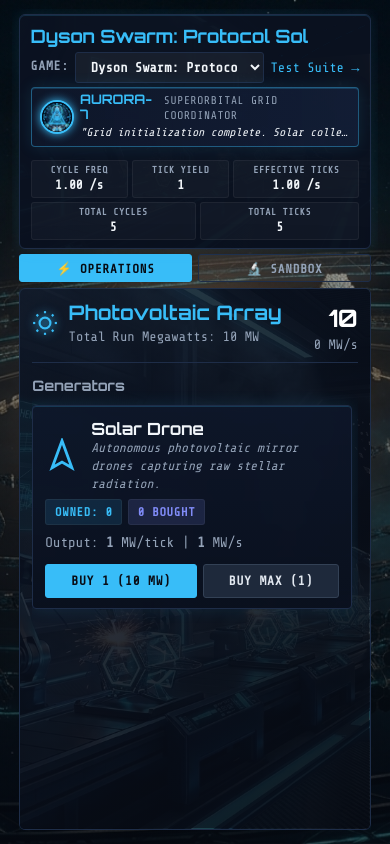
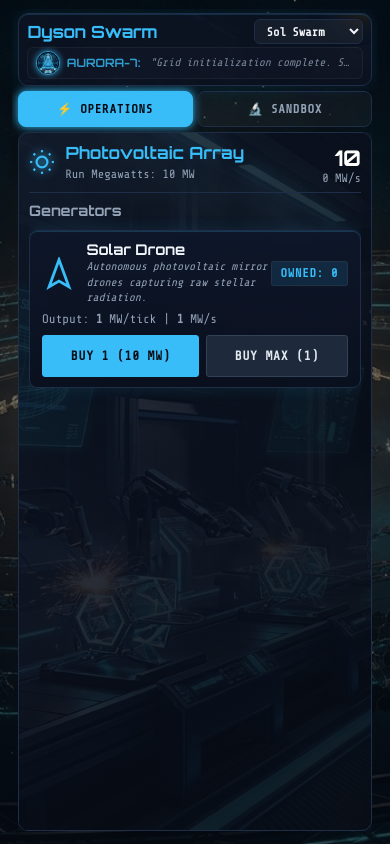
Before and after one commit to mattiasgreen/inc-engine, a plain HTML site: page index.html in a window 390 px wide. Drawn offline with nearby package versions, Linux system fonts and the light colour scheme.

Commit message:
fix(mobile): overhaul Android vertical layout, remove static telemetry header, and eliminate scrollbars

```diff
--- a/index.html
+++ b/index.html
@@ -127,31 +127,31 @@
       display: flex;
       justify-content: space-between;
       align-items: center;
-      margin-bottom: 0.45rem;
+      margin-bottom: 0.35rem;
       flex-wrap: wrap;
       gap: 0.5rem;
     }
-    .title-group h1 { font-size: 1.35rem; font-weight: 700; color: var(--primary); letter-spacing: -0.01em; }
-    .title-group p { font-size: 0.8rem; color: var(--text-muted); }
+    .title-group h1 { font-size: 1.25rem; font-weight: 700; color: var(--primary); letter-spacing: -0.01em; }
+    .title-group p { font-size: 0.78rem; color: var(--text-muted); }
     .game-switcher-container {
       display: flex;
       align-items: center;
-      gap: 0.5rem;
+      gap: 0.4rem;
     }
     .update-toast {
       display: flex;
       align-items: center;
-      gap: 0.5rem;
+      gap: 0.4rem;
       background: rgba(16, 185, 129, 0.25);
       border: 1px solid var(--success);
       color: #fff;
-      padding: 0.2rem 0.55rem;
+      padding: 0.2rem 0.5rem;
       border-radius: var(--border-radius-btn);
       font-size: 0.75rem;
       animation: pulseGlow 2.5s infinite;
     }
     .game-switcher-label {
-      font-size: 0.8rem;
+      font-size: 0.78rem;
       text-transform: var(--tag-case);
       letter-spacing: var(--tag-letter-spacing);
       font-weight: 600;
@@ -161,9 +161,9 @@
       background: rgba(255, 255, 255, 0.05);
       border: 1px solid var(--card-border);
       color: var(--text);
-      padding: 0.35rem 0.65rem;
+      padding: 0.3rem 0.6rem;
       border-radius: var(--border-radius-btn);
-      font-size: 0.85rem;
+      font-size: 0.82rem;
       font-family: var(--font-body);
       font-weight: 600;
       cursor: pointer;
@@ -172,35 +172,22 @@
       background: var(--card-bg);
       color: var(--text);
     }
-    .nav-links a {
-      color: var(--primary);
-      text-decoration: none;
-      font-size: 0.85rem;
-    }
 
-    /* Character Guide & Telemetry Row */
-    .guide-telemetry-row {
-      display: flex;
-      justify-content: space-between;
-      align-items: center;
-      gap: 0.85rem;
-      flex-wrap: wrap;
-    }
+    /* Character Guide Banner */
     .character-banner {
       display: flex;
-      gap: 0.75rem;
+      gap: 0.65rem;
       align-items: center;
       background: var(--banner-bg);
       border: 1px solid var(--banner-border);
       border-radius: var(--border-radius-card);
       box-shadow: var(--card-glow);
-      padding: 0.35rem 0.75rem;
-      flex: 1 1 340px;
+      padding: 0.3rem 0.65rem;
       min-width: 0;
     }
     .character-portrait {
-      width: 44px;
-      height: 44px;
+      width: 36px;
+      height: 36px;
       border-radius: 50%;
       overflow: hidden;
       border: 2px solid var(--primary);
@@ -224,41 +211,47 @@
     .character-meta {
       min-width: 0;
       flex: 1;
+      display: flex;
+      align-items: baseline;
+      gap: 0.5rem;
+      overflow: hidden;
     }
-    .character-meta h4 {
-      font-size: 0.95rem;
+    .character-name {
+      font-size: 0.88rem;
       font-weight: 700;
       color: var(--primary);
-      line-height: 1.2;
+      white-space: nowrap;
     }
-    .character-meta .character-title {
+    .character-title {
       font-size: 0.7rem;
       text-transform: var(--tag-case);
       letter-spacing: var(--tag-letter-spacing);
       color: var(--text-muted);
+      white-space: nowrap;
     }
     .character-quote {
-      font-size: 0.82rem;
+      font-size: 0.8rem;
       font-style: italic;
       color: var(--text);
       white-space: nowrap;
       overflow: hidden;
       text-overflow: ellipsis;
-      margin-top: 0.1rem;
+      flex: 1;
+      min-width: 0;
     }
 
+    /* Engine Telemetry Grid (Inside Sandbox Panel) */
     .telemetry-grid {
-      display: flex;
+      display: grid;
+      grid-template-columns: repeat(auto-fit, minmax(130px, 1fr));
       gap: 0.5rem;
-      flex-wrap: wrap;
-      align-items: center;
-      justify-content: flex-end;
+      margin-top: 0.35rem;
     }
     .telemetry-item {
       display: flex;
       flex-direction: column;
       background: rgba(255, 255, 255, 0.03);
-      padding: 0.2rem 0.5rem;
+      padding: 0.35rem 0.6rem;
       border-radius: var(--border-radius-btn);
       border: 1px solid rgba(255, 255, 255, 0.05);
     }
@@ -651,6 +644,7 @@
       font-weight: 600;
       letter-spacing: var(--tag-letter-spacing);
       text-transform: var(--tag-case);
+      white-space: nowrap;
     }
     .meta, .desc { font-size: 0.88rem; color: var(--text-muted); margin-bottom: 0.75rem; }
     .actions { display: flex; gap: 0.5rem; }
@@ -738,60 +732,126 @@
     /* Mobile Responsive Layout Styles (placed at end of stylesheet to ensure proper cascade) */
     @media (max-width: 900px) {
       body {
-        padding: 0.35rem 0.45rem;
+        padding: 0.25rem 0.35rem;
       }
       header {
-        padding: 0.45rem 0.65rem;
-        margin-bottom: 0.35rem;
+        padding: 0.35rem 0.55rem;
+        margin-bottom: 0.3rem;
+        border-radius: 10px;
       }
       .top-bar {
-        margin-bottom: 0.25rem;
-        gap: 0.25rem;
+        display: flex;
+        justify-content: space-between;
+        align-items: center;
+        margin-bottom: 0.2rem;
+        flex-wrap: nowrap;
+        gap: 0.35rem;
       }
-      .title-group h1 { font-size: 1.15rem; }
-      .title-group p { display: none; }
+      .title-group {
+        min-width: 0;
+        flex: 1;
+      }
+      .title-group h1 {
+        font-size: 1.05rem;
+        white-space: nowrap;
+        overflow: hidden;
+        text-overflow: ellipsis;
+      }
+      .title-group p {
+        display: none;
+      }
+      .game-switcher-container {
+        display: flex;
+        align-items: center;
+        gap: 0.3rem;
+        flex-shrink: 0;
+      }
+      .game-switcher-label {
+        display: none;
+      }
+      .game-select {
+        font-size: 0.75rem;
+        padding: 0.2rem 0.45rem;
+        border-radius: 6px;
+        max-width: 140px;
+      }
       .character-banner {
-        padding: 0.25rem 0.5rem;
-        gap: 0.4rem;
-        flex: 1 1 100%;
+        padding: 0.2rem 0.45rem;
+        gap: 0.45rem;
+        border-radius: 6px;
+        margin-top: 0.15rem;
+        background: rgba(255, 255, 255, 0.02);
+        border: 1px solid rgba(255, 255, 255, 0.06);
+        box-shadow: none;
       }
       .character-portrait {
-        width: 34px;
-        height: 34px;
+        width: 24px;
+        height: 24px;
+        border-width: 1.5px;
+        box-shadow: 0 0 6px var(--primary);
       }
-      .character-meta h4 { font-size: 0.82rem; }
-      .character-quote { font-size: 0.72rem; }
-      .telemetry-grid {
-        gap: 0.25rem;
-        width: 100%;
-        justify-content: space-between;
-      }
-      .telemetry-item {
-        padding: 0.15rem 0.35rem;
-        flex: 1 1 auto;
-        text-align: center;
-      }
-      .telemetry-item .label { font-size: 0.6rem; }
-      .telemetry-item .value { font-size: 0.8rem; }
-      .game-switcher-container {
-        width: 100%;
+      .character-meta {
         display: flex;
         align-items: center;
-        justify-content: space-between;
-        gap: 0.4rem;
+        gap: 0.35rem;
+        overflow: hidden;
+        white-space: nowrap;
       }
-      .game-select {
-        flex: 1;
-        min-width: 0;
+      .character-name {
+        font-size: 0.72rem;
+        font-weight: 700;
+        color: var(--primary);
+        flex-shrink: 0;
+      }
+      .character-name::after {
+        content: ':';
+        margin-right: 0.25rem;
+      }
+      .character-title {
+        display: none;
+      }
+      .character-quote {
+        font-size: 0.7rem;
+        color: var(--text-muted);
+        font-style: italic;
+        overflow: hidden;
+        text-overflow: ellipsis;
+        white-space: nowrap;
+        margin-top: 0;
       }
       .mobile-nav-tabs {
         display: flex;
-        margin-bottom: 0.35rem;
+        gap: 0.3rem;
+        margin-bottom: 0.3rem;
+        flex-shrink: 0;
+      }
+      .mobile-tab-btn {
+        flex: 1;
+        padding: 0.42rem 0.35rem;
+        font-size: 0.76rem;
+        font-weight: 600;
+        border-radius: 8px;
+        border: 1px solid var(--card-border);
+        background: rgba(255, 255, 255, 0.04);
+        color: var(--text-muted);
+        cursor: pointer;
+        display: flex;
+        align-items: center;
+        justify-content: center;
+        min-height: 36px;
+      }
+      .mobile-tab-btn.active {
+        background: var(--primary);
+        color: #060a12;
+        border-color: var(--primary);
+        font-weight: 700;
+        box-shadow: 0 0 10px var(--primary);
       }
       .spa-workspace {
         flex-direction: column !important;
         flex: 1;
         min-height: 0;
+        gap: 0;
       }
       .spa-col, .spa-col-right {
         flex: 1 1 100% !important;
@@ -803,27 +863,90 @@
         display: none !important;
       }
       .panel {
-        padding: 0.65rem 0.75rem;
+        padding: 0.55rem 0.65rem;
+        border-radius: 10px;
+      }
+      .panel-header {
+        padding-bottom: 0.35rem;
+        margin-bottom: 0.45rem;
+      }
+      .panel-title {
+        font-size: 1.05rem;
+      }
+      .currency-display {
+        font-size: 1.35rem;
+        line-height: 1.1;
+      }
+      .currency-sub {
+        font-size: 0.75rem;
+      }
+      .panel-scrollable {
+        scrollbar-width: none !important;
+        -ms-overflow-style: none !important;
+        padding-right: 0 !important;
+      }
+      .panel-scrollable::-webkit-scrollbar {
+        display: none !important;
+        width: 0 !important;
+        height: 0 !important;
+      }
+      .cards-list {
+        gap: 0.45rem;
+        margin-bottom: 0.75rem;
       }
       .card {
         padding: 0.65rem 0.75rem;
-        margin-bottom: 0.5rem;
+        margin-bottom: 0.4rem;
+        border-radius: 8px;
       }
       .card-header {
-        flex-direction: column;
-        align-items: flex-start;
-        gap: 0.35rem;
+        display: flex;
+        flex-direction: row;
+        justify-content: space-between;
+        align-items: center;
+        margin-bottom: 0.3rem;
+      }
+      .bought-badge {
+        display: none !important;
+      }
+      .card h3, .card h4 {
+        font-size: 0.92rem;
+        line-height: 1.2;
+      }
+      .lore-text {
+        font-size: 0.7rem;
+      }
+      .meta, .desc {
+        font-size: 0.78rem;
+        margin-bottom: 0.4rem;
       }
       .actions {
         display: flex;
-        gap: 0.35rem;
+        gap: 0.4rem;
         width: 100%;
       }
       .actions .btn {
         flex: 1 1 auto;
-        padding: 0.55rem 0.65rem;
+        min-height: 42px;
+        padding: 0.5rem 0.4rem;
         font-size: 0.8rem;
+        font-weight: 700;
         text-align: center;
+        display: flex;
+        align-items: center;
+        justify-content: center;
+      }
+      .btn-buy-1 {
+        flex: 1.2 1 auto;
+      }
+      .btn-buy-max {
+        flex: 1 1 auto;
+      }
+      .sandbox-panel {
+        padding: 0.85rem;
+      }
+      .sandbox-grid {
+        gap: 0.85rem;
       }
     }
   </style>
@@ -840,55 +963,25 @@
       </div>
       <div class="game-switcher-container">
         <div id="pwa-update-toast" class="update-toast" style="display: none;">
-          <span>New update ready!</span>
+          <span>New update!</span>
           <button id="btn-refresh-app" class="btn primary" style="padding: 0.2rem 0.5rem; font-size: 0.72rem;">Refresh</button>
         </div>
         <label for="game-select" class="game-switcher-label">Game:</label>
-        <select id="game-select" class="game-select"></select>
-        <button id="btn-install-pwa" class="btn primary" style="display: none; align-items: center; gap: 0.35rem; padding: 0.3rem 0.65rem; font-size: 0.78rem;" title="Install as Progressive Web App">
-          <svg width="13" height="13" viewBox="0 0 24 24" fill="none" stroke="currentColor" stroke-width="2"><path d="M21 15v4a2 2 0 0 1-2 2H5a2 2 0 0 1-2-2v-4"></path><polyline points="7 10 12 15 17 10"></polyline><line x1="12" y1="15" x2="12" y2="3"></line></svg>
-          Install App
+        <select id="game-select" class="game-select" aria-label="Game World Selector"></select>
+        <button id="btn-install-pwa" class="btn primary" style="display: none; align-items: center; gap: 0.35rem; padding: 0.25rem 0.6rem; font-size: 0.76rem;" title="Install as Progressive Web App">
+          <svg width="12" height="12" viewBox="0 0 24 24" fill="none" stroke="currentColor" stroke-width="2"><path d="M21 15v4a2 2 0 0 1-2 2H5a2 2 0 0 1-2-2v-4"></path><polyline points="7 10 12 15 17 10"></polyline><line x1="12" y1="15" x2="12" y2="3"></line></svg>
+          Install
         </button>
-        <div class="nav-links">
-          <a href="test.html">Test Suite →</a>
-        </div>
       </div>
     </div>
 
-    <!-- Character Guide & Progressive Dialogue Banner -->
-    <div class="guide-telemetry-row">
-      <div class="character-banner" id="character-banner">
-        <div class="character-portrait" id="character-portrait"></div>
-        <div class="character-meta">
-          <div style="display: flex; align-items: baseline; gap: 0.4rem;">
-            <h4 id="character-name">Guide</h4>
-            <span class="character-title" id="character-title">Coordinator</span>
-          </div>
-          <p class="character-quote" id="character-quote">"System online."</p>
-        </div>
-      </div>
-
-      <div class="telemetry-grid">
-        <div class="telemetry-item">
-          <span class="label">Cycle Freq</span>
-          <span class="value" id="telemetry-cycle-freq">1.00 /s</span>
-        </div>
-        <div class="telemetry-item">
-          <span class="label">Tick Yield</span>
-          <span class="value" id="telemetry-tick-yield">1.00</span>
-        </div>
-        <div class="telemetry-item">
-          <span class="label">Effective Ticks</span>
-          <span class="value" id="telemetry-eff-ticks">1.00 /s</span>
-        </div>
-        <div class="telemetry-item">
-          <span class="label">Total Cycles</span>
-          <span class="value" id="telemetry-total-cycles">0</span>
-        </div>
-        <div class="telemetry-item">
-          <span class="label">Total Ticks</span>
-          <span class="value" id="telemetry-total-ticks">0</span>
-        </div>
+    <!-- Character Guide & Progressive Dialogue Status Bar -->
+    <div class="character-banner" id="character-banner">
+      <div class="character-portrait" id="character-portrait"></div>
+      <div class="character-meta">
+        <h4 id="character-name" class="character-name">Guide</h4>
+        <span class="character-title" id="character-title">Coordinator</span>
+        <p class="character-quote" id="character-quote">"System online."</p>
       </div>
     </div>
   </header>
@@ -973,6 +1066,33 @@
       <section class="sandbox-panel" id="sandbox-panel">
         <h3 style="font-size: 0.95rem; color: var(--primary); margin-bottom: 0.5rem;">Simulation Sandbox & Dev Controls</h3>
         <div class="sandbox-grid">
+          <!-- Engine Diagnostics & Telemetry -->
+          <div class="sandbox-group" style="grid-column: 1 / -1;">
+            <h4>Engine Diagnostics & Telemetry</h4>
+            <div class="telemetry-grid">
+              <div class="telemetry-item">
+                <span class="label">Cycle Freq</span>
+                <span class="value" id="telemetry-cycle-freq">1.00 /s</span>
+              </div>
+              <div class="telemetry-item">
+                <span class="label">Tick Yield</span>
+                <span class="value" id="telemetry-tick-yield">1.00</span>
+              </div>
+              <div class="telemetry-item">
+                <span class="label">Effective Ticks</span>
+                <span class="value" id="telemetry-eff-ticks">1.00 /s</span>
+              </div>
+              <div class="telemetry-item">
+                <span class="label">Total Cycles</span>
+                <span class="value" id="telemetry-total-cycles">0</span>
+              </div>
+              <div class="telemetry-item">
+                <span class="label">Total Ticks</span>
+                <span class="value" id="telemetry-total-ticks">0</span>
+              </div>
+            </div>
+          </div>
+
           <div class="sandbox-group">
             <h4>Passive Time Jumps</h4>
             <div style="display: flex; gap: 0.35rem; flex-wrap: wrap;">
@@ -999,6 +1119,13 @@
               <button id="btn-hard-reset" class="btn danger">Hard Reset</button>
             </div>
           </div>
+
+          <div class="sandbox-group">
+            <h4>Developer Tools</h4>
+            <div>
+              <a href="test.html" class="btn secondary" style="display: inline-block; text-decoration: none; padding: 0.45rem 0.75rem; font-size: 0.8rem;">Run Test Suite →</a>
+            </div>
+          </div>
         </div>
       </section>
     </div>
--- a/src/games/aetherforge.js
+++ b/src/games/aetherforge.js
@@ -4,6 +4,7 @@
 export const aetherforgeGame = {
   id: 'aetherforge',
   name: 'Aetherforge: The Grand Ascension',
+  shortName: 'Aetherforge',
   subtitle: 'Weave raw celestial mana and bind arcane constructs',
   prestigeImage: './assets/prestige-aetherforge.jpg',
   prestigeTitle: 'Astral Transmutation Gateway',
--- a/src/games/dyson-swarm.js
+++ b/src/games/dyson-swarm.js
@@ -4,6 +4,7 @@
 export const dysonSwarmGame = {
   id: 'dyson-swarm',
   name: 'Dyson Swarm: Protocol Sol',
+  shortName: 'Dyson Swarm',
   subtitle: 'Orbital megastructure automation & solar extraction grid',
   prestigeImage: './assets/prestige-dyson.jpg',
   prestigeTitle: 'Quantum Singularity Compression Core',
--- a/src/games/index.js
+++ b/src/games/index.js
@@ -9,18 +9,24 @@ export const gamesList = [
   {
     id: dysonSwarmGame.id,
     name: dysonSwarmGame.name,
+    shortName: 'Dyson Swarm',
+    selectLabel: 'Sol Swarm',
     genre: 'Engineering / Hard Sci-Fi',
     config: dysonSwarmGame
   },
   {
     id: aetherforgeGame.id,
     name: aetherforgeGame.name,
+    shortName: 'Aetherforge',
+    selectLabel: 'Aetherforge',
     genre: 'Fantasy / Arcane',
     config: aetherforgeGame
   },
   {
     id: sunkenObservatoryGame.id,
     name: sunkenObservatoryGame.name,
+    shortName: 'Sunken Observatory',
+    selectLabel: 'Observatory',
     genre: 'Cosmic Horror / Eldritch',
     config: sunkenObservatoryGame
   }
--- a/src/games/sunken-observatory.js
+++ b/src/games/sunken-observatory.js
@@ -4,6 +4,7 @@
 export const sunkenObservatoryGame = {
   id: 'sunken-observatory',
   name: 'The Sunken Observatory',
+  shortName: 'Sunken Observatory',
   subtitle: 'Unearth eldritch secrets submerged beneath the abyssal depths',
   prestigeImage: './assets/prestige-sunken.jpg',
   prestigeTitle: 'Cosmic Void Transcendence',
--- a/src/ui/app.js
+++ b/src/ui/app.js
@@ -198,7 +198,7 @@ function initGame(gameId) {
   }
 
   // Update Game Title & Subtitle in Header
-  document.getElementById('game-title').textContent = activeConfig.name;
+  document.getElementById('game-title').textContent = window.innerWidth <= 900 && activeConfig.shortName ? activeConfig.shortName : activeConfig.name;
   document.getElementById('game-subtitle').textContent = activeConfig.subtitle || '';
 
   // Render Game Selector
@@ -217,7 +217,7 @@ function populateGameSelector() {
   for (const game of gamesList) {
     const opt = document.createElement('option');
     opt.value = game.id;
-    opt.textContent = `${game.name} (${game.genre})`;
+    opt.textContent = game.selectLabel || game.shortName || game.name;
     if (game.id === activeGameId) {
       opt.selected = true;
     }
@@ -272,7 +272,7 @@ function mountUI() {
 
   if (l0Title) l0Title.textContent = l0Config.name;
   if (l0Icon) l0Icon.innerHTML = l0Config.svg || '';
-  if (l0SubLabel) l0SubLabel.textContent = `Total Run ${l0Config.currency.name}:`;
+  if (l0SubLabel) l0SubLabel.textContent = `Run ${l0Config.currency.name}:`;
   if (l0CurrSymbol) l0CurrSymbol.textContent = l0Config.currency.symbol;
 
   // Mount Layer 0 Generators
@@ -296,14 +296,14 @@ function mountUI() {
       </div>
       <div class="main-view">
         <div class="card-header">
-          <div style="display: flex; gap: 0.75rem; align-items: center;">
+          <div style="display: flex; gap: 0.65rem; align-items: center; min-width: 0; flex: 1;">
             <div class="card-icon">${gen.svg || ''}</div>
-            <div>
-              <h3>${gen.name}</h3>
+            <div style="min-width: 0; flex: 1;">
+              <h3 style="white-space: nowrap; overflow: hidden; text-overflow: ellipsis;">${gen.name}</h3>
               <p class="lore-text">${gen.lore || ''}</p>
             </div>
           </div>
-          <div style="display: flex; gap: 0.35rem; align-items: center;">
+          <div style="display: flex; gap: 0.35rem; align-items: center; flex-shrink: 0;">
             <span class="badge owned-badge">Owned: 0</span>
             <span class="badge bought-badge" style="background: rgba(129, 140, 248, 0.15); color: var(--secondary);">0 bought</span>
           </div>
```
Also changed, not shown: test/e2e/screenshot.spec.js (+10 -2 lines).
